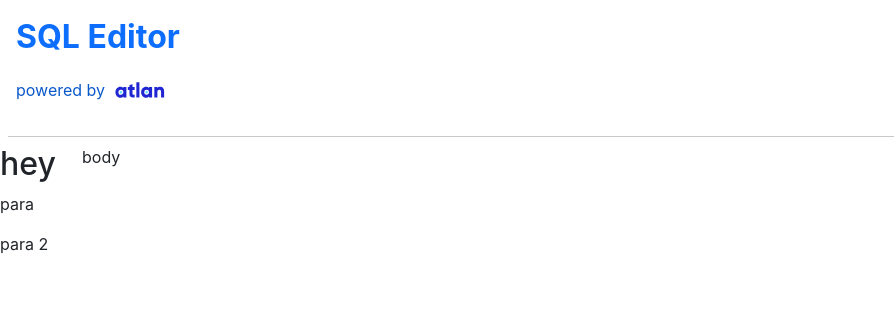
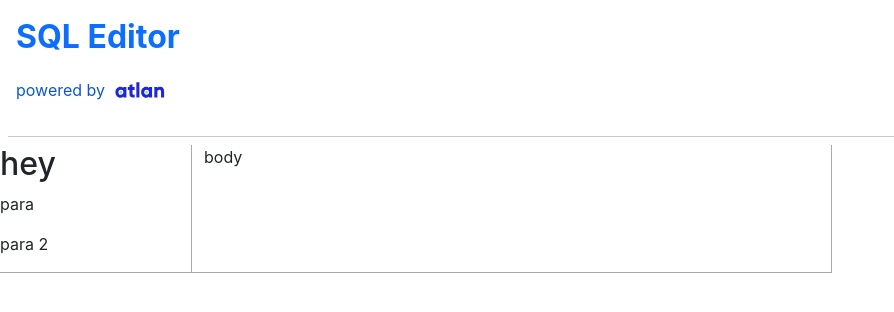
Before and after one commit to haha-harshit/Atlan-frontend-assignment, a React (Create React App) app: page / in a window 1280 px wide. Shown: the top 312 px of the page, without its empty margins (0-894 px from the left). Built offline with nearby package versions, Linux system fonts and the light colour scheme.

Commit message:
aligned aside and main content

```diff
--- a/src/App.js
+++ b/src/App.js
@@ -11,17 +11,34 @@ import Aside from "./Components/Aside";
 
 function App() {
 
+  let bodyContainerStyle = {
+    width: '50%',
+    marginLeft: '15%',
+    borderRight: "1px solid darkgrey",
+    borderBottom: "1px solid darkgrey",
+    height: '8rem'
+  }
+
   return (
     <>
-    <div>
-      <NavBar logo={logo}/>
-      <hr style={{margin: "0.5rem"}}/>
-    </div>
+    <div className="mainOutter">
 
-    <Aside/>
+      <div className="forNavBar">
+        <NavBar logo={logo}/>
+        <hr style={{margin: "0.5rem"}}/>
+      </div>
 
-    <div className="container">
-      body
+      <div className="OutterBelowNavBar">
+        <Aside/>
+
+        <div className="container forEditor" style={bodyContainerStyle}>
+          body
+        </div>
+
+        {/* <Aside/> */}
+
+      </div>
+
     </div>
     </>
   );
--- a/src/Components/Aside.js
+++ b/src/Components/Aside.js
@@ -1,18 +1,24 @@
 import React from 'react'
+
 
 export default function Aside() {
 
     const asideStyle={
-        width:'80px',
-        position:'absolute'
+        width:'15%',
+        position: 'absolute',
+        borderRight: "1px solid darkgrey",
+        borderBottom: "1px solid darkgrey",
+        height: '8rem'
     }
 
     return (
         <>
             <aside style={asideStyle}>
+
                 <h2>hey</h2>
                 <p>para</p>
                 <p>para 2</p>
+
             </aside>
         </>
     )
```
